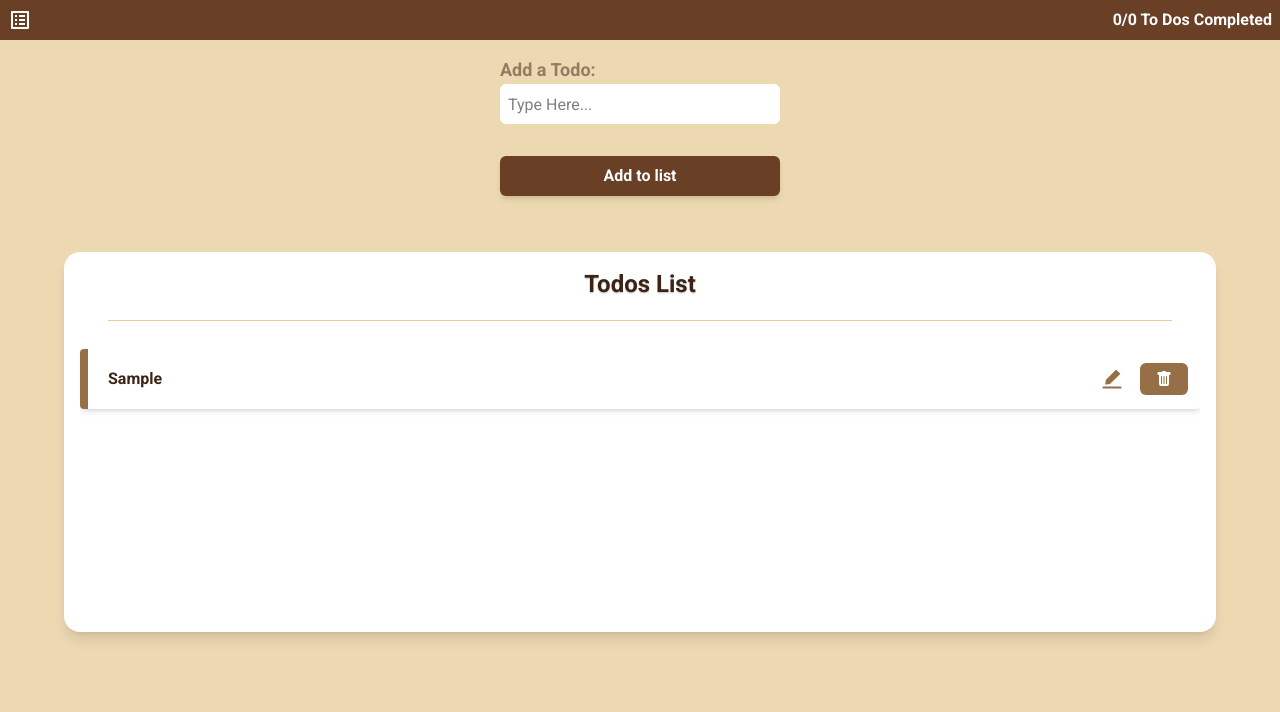
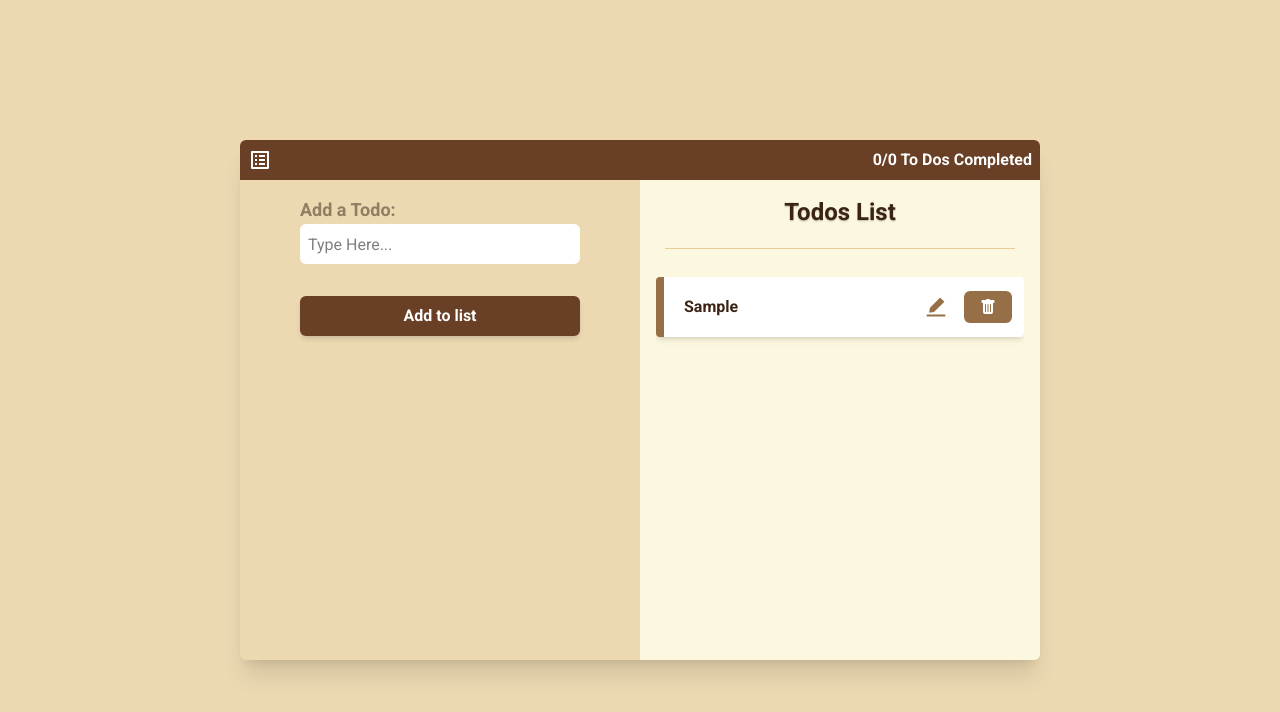
Before and after one commit to Jido-Mad/To-Do-App, a React (Vite) app: page / in a window 1280 px wide. Both pictures are taken after typing "Sample" into the empty fields and a click on the button "Add to list". Shown: the top 712 px of the page. Built offline with nearby package versions, Linux system fonts and the light colour scheme.

Commit message:
Adding the styling for tablets (Work in Progress..)

```diff
--- a/src/App.jsx
+++ b/src/App.jsx
@@ -3,7 +3,7 @@ import Container from "./Components/Container";
 function App() {
   return (
     <>
-      <main className="min-h-screen  flex items-start justify-center font-roboto bg-[#ECD8B1]">
+      <main className="min-h-screen  flex items-start md:items-center justify-center font-roboto bg-[#ECD8B1]">
         <Container />
       </main>
     </>
--- a/src/Components/Container.jsx
+++ b/src/Components/Container.jsx
@@ -18,9 +18,9 @@ function Container() {
   }
 
   return (
-    <div className="flex flex-col w-full">
+    <div className="flex flex-col w-full md:w-[800px] md:shadow-xl md:rounded-md overflow-hidden">
       <Header />
-      <section className="flex flex-col gap-10">
+      <section className="flex flex-col md:flex-row md:items-start gap-10 md:gap-0 md:min-h-120">
         <AddSection displayTasks={addTask} />
         <List task={tasks} handleRemove={removeTask} />
       </section>
--- a/src/Components/Task.jsx
+++ b/src/Components/Task.jsx
@@ -8,7 +8,7 @@ function Task({ name, taskDel }) {
   const [editor, setEditor] = useState(false);
   const inputRef = useRef(null);
   const liClasses =
-    "flex items-center justify-between p-3 border-l-8 border-[#976f47] shadow-md rounded-sm w-full h-15";
+    "flex items-center justify-between p-3 border-l-8 border-[#976f47] shadow-md rounded-sm w-full h-15 bg-white";
 
   function editTask() {
     setEditor(true);
--- a/src/Components/sections/AddSection.jsx
+++ b/src/Components/sections/AddSection.jsx
@@ -20,7 +20,7 @@ function AddSection({ displayTasks }) {
   }
 
   return (
-    <div className="flex flex-col items-center p-4 gap-8">
+    <div className="flex flex-col items-center p-4 gap-8 md:w-full">
       <div>
         <h2 className="font-roboto-bold text-lg text-[#3B2415] opacity-50">
           Add a Todo:
--- a/src/Components/sections/List.jsx
+++ b/src/Components/sections/List.jsx
@@ -2,7 +2,7 @@ import Task from "../Task.jsx";
 
 function List({ task, handleRemove }) {
   return (
-    <div className="shadow-lg h-95 w-[90%] p-4 bg-white text-[#3B2415] rounded-2xl flex flex-col items-center gap-5 self-center">
+    <div className="shadow-lg md:shadow-none h-95 md:h-120 w-[90%] md:w-full p-4 bg-[#fcf7df] text-[#3B2415] rounded-2xl md:rounded-none flex flex-col items-center gap-5 self-center md:self-start">
       <h2 className="font-roboto-bold text-2xl text-shadow-sm">Todos List</h2>
       <hr className="h-[1px] w-[95%] bg-[#e7cd97] border-none" />
       <ul className="w-full flex flex-col items-center gap-5 h-60 overflow-auto py-2">
```
